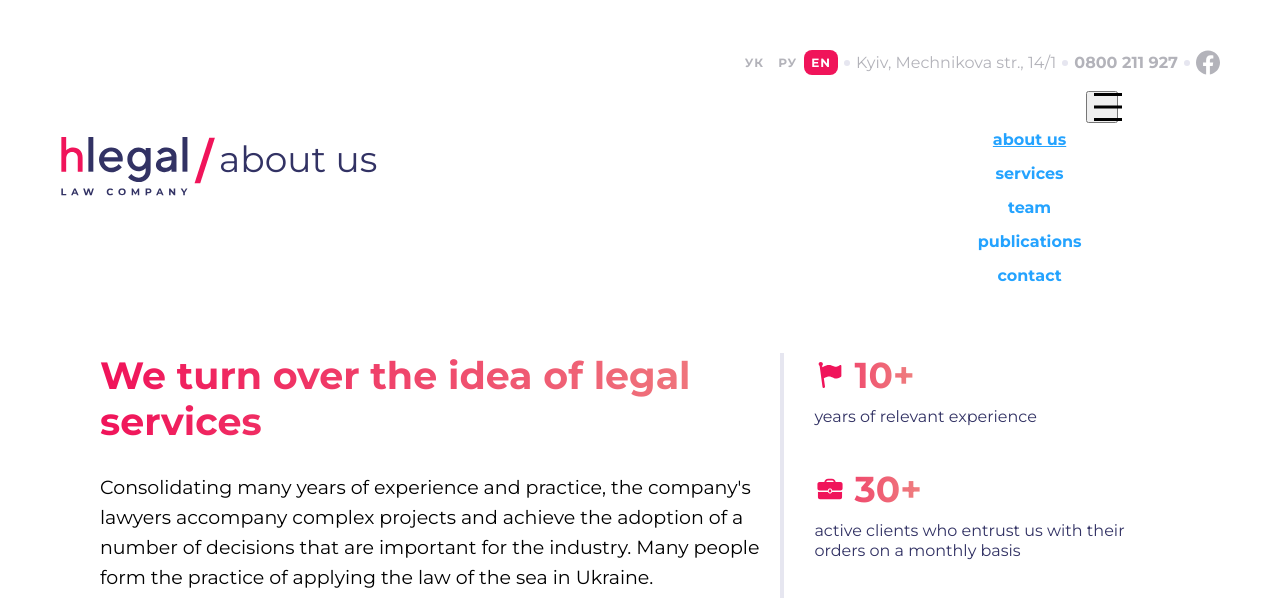
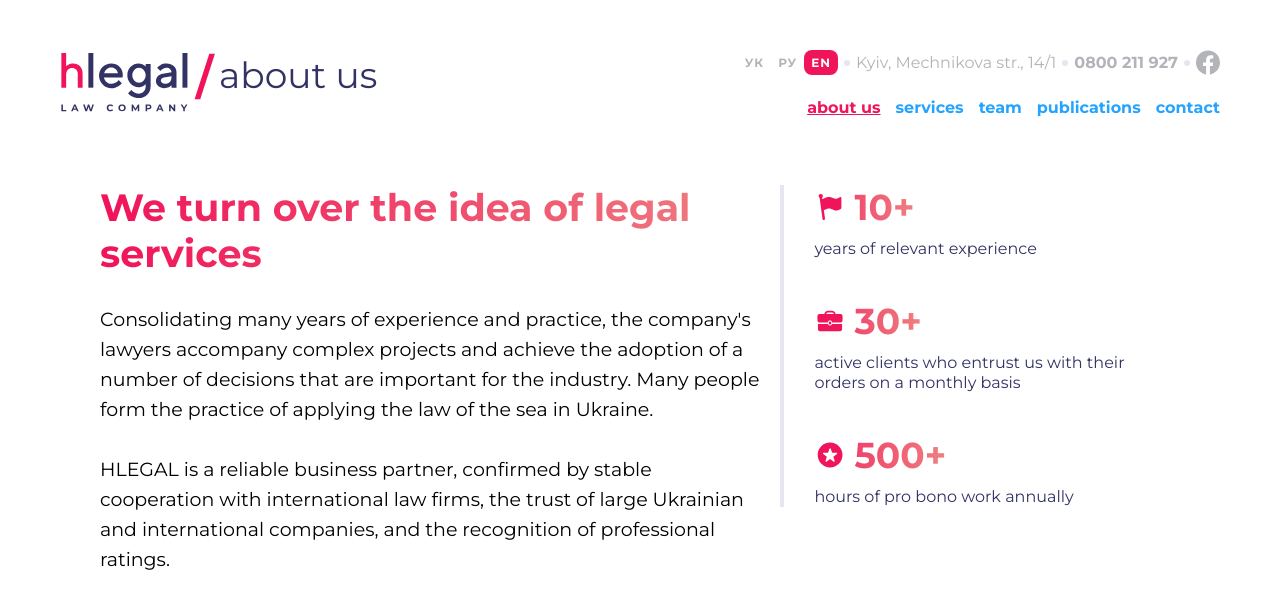
Before and after one commit to AnnLP2/Hillel-project, a website: page app/about.html in a window 1280 px wide. Shown: the top 598 px of the page. Drawn offline with Linux system fonts and the light colour scheme.

Commit message:
fixed header menu

```diff
--- a/app/sass/_header.scss
+++ b/app/sass/_header.scss
@@ -135,6 +135,7 @@
         }
     }
     &__burger {
+        margin-top: 13px;
         width: 32px;
         height: 32px;
         cursor: pointer;
@@ -234,18 +235,24 @@
     .menu {
         position: static;
         &__burger {
+            display: none;
         }
         &__list {
             flex-direction: row;
+            justify-content: flex-start;
             position: static;
-            display: block;
+            transform: none;
+            transition: none;
         }
         &__list .active {
             text-decoration: underline;
+            color: $colorAccent;
         }
         &__item {
             background-color: $colorBasicWhite;
             border: none;
+            width: unset;
+            margin: 0;
         }
         &__link {
             font-size: 16px;
```
Also changed, not shown: app/css/style.css, 1 other file.
